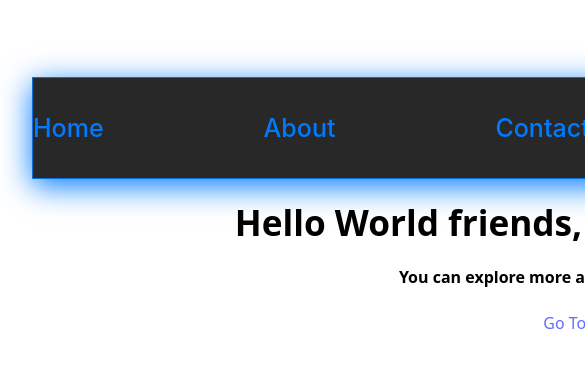
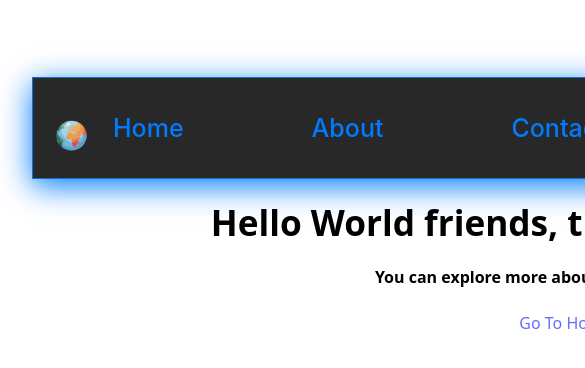
Before and after one commit to tech-dipesh/CountryExplorer, a React (Vite) app: page /about in a window 390 px wide. Shown: the part 216-584 px from the top of the page, 585 px wide, since content can reach past the window. Built offline with nearby package versions, Linux system fonts and the light colour scheme.

Commit message:
Add the vercel.json file, update the profile photos, and also try to make responsive which i'll done later

```diff
--- a/src/Comps/Header/header.jsx
+++ b/src/Comps/Header/header.jsx
@@ -1,5 +1,6 @@
 import style from "./header.module.css"
 import {DarklightMode} from "../../../hooks/DarkLightmode.js"
+import Logo from "../../../public/logo.png"
 import { Link } from "react-router"
 const ClickToggle=(changeToggle, setChangeToggle)=>{
   setChangeToggle(!changeToggle)
@@ -12,6 +13,9 @@ export default function Header() {
     const [changeToggle, setChangeToggle]=DarklightMode();
   return (
     <header id={style.header} className={changeToggle ? 'dark': ''}>
+      <Link to='./'>
+      <img src={Logo} alt="Logo" width="60"/>
+      </Link>
       <ul>
       <li><Link to={'../Home'}>Home</Link></li>
       <li><Link to={'../contact'}>About</Link></li>
--- a/src/Comps/Header/header.module.css
+++ b/src/Comps/Header/header.module.css
@@ -7,10 +7,14 @@
   align-items: center;
   justify-content: center;
 }
+img{
+  cursor:pointer;
+  margin:0 10px 0 10px;
 
+}
 ul {
   display: flex;
-  gap: 10rem;
+  gap: 8rem;
   font-size: 25px;
   align-items: center;
   margin: 0;
@@ -54,3 +58,8 @@ ul li a {
 #toggle {
   font-size: 20px;
 }
+@media (min-width: 600px) {
+  header{
+    grid-area: 1 / span 6;
+  }
+}
```
Also changed, not shown: public/logo.jpg, public/logo.png (added).
